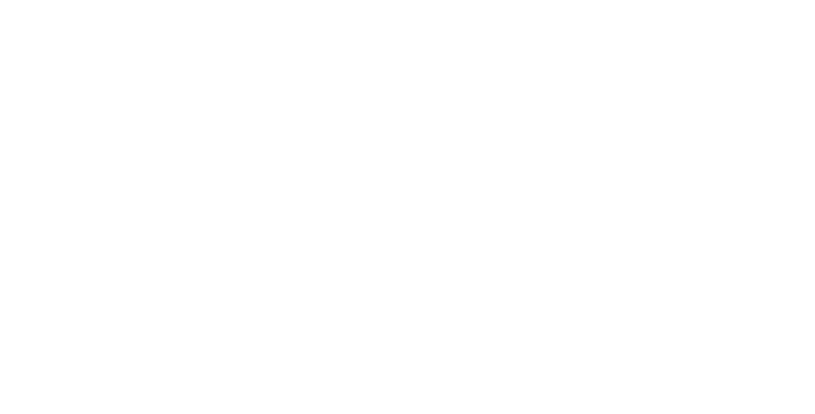
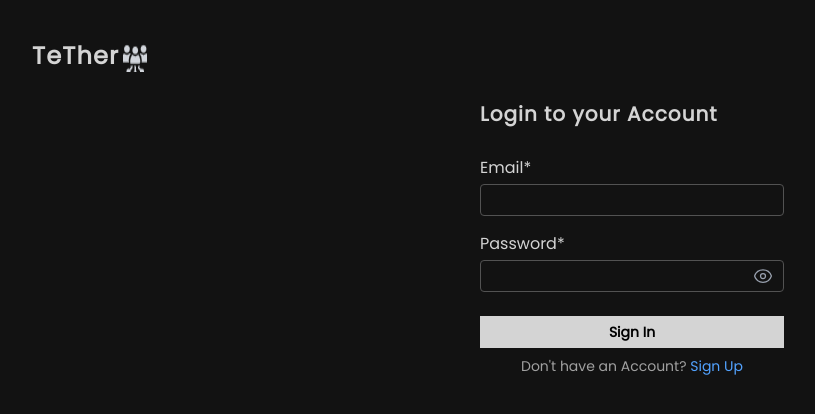
Before and after one commit to rajuperikala01/Tether, a React (Vite) app: page /signin in a window 1280 px wide. Before the commit this address had no page. Shown: the top 414 px of the page, without its empty margins (8-823 px from the left). Built offline with nearby package versions, Linux system fonts and the light colour scheme.

Commit message:
added pages

```diff
--- a/src/App.tsx
+++ b/src/App.tsx
@@ -1,15 +1,15 @@
 import { BrowserRouter, Route, Routes } from "react-router-dom";
-import Home from "./pages/Home";
-import CreateAcc from "./pages/CreateAcc";
-import Login from "./pages/Login";
+import HomePage from "./pages/HomePage";
+import CreateAccPage from "./pages/CreateAccPage";
+import LoginPage from "./pages/LoginPage";
 
 function App() {
   return (
     <BrowserRouter>
       <Routes>
-        <Route path="/" element={<Home />} />
-        <Route path="/signup" element={<CreateAcc />} />
-        <Route path="/" element={<Login />} />
+        <Route path="/" element={<HomePage />} />
+        <Route path="/signup" element={<CreateAccPage />} />
+        <Route path="/signin" element={<LoginPage />} />
       </Routes>
     </BrowserRouter>
   );
--- a/src/components/Signin.tsx
+++ b/src/components/Signin.tsx
@@ -1,3 +1,50 @@
-export default function () {
-  return <div>Signin</div>;
+import { useState } from "react";
+import Input from "../ui/Input";
+import PasswordInput from "../ui/PasswordInput";
+import Button from "../ui/Button";
+import { Link } from "react-router-dom";
+
+function Signin() {
+  const [email, setEmail] = useState<string>("");
+  const [password, setPassword] = useState<string>("");
+  const [showPassword, setShowPassword] = useState<boolean>(false);
+
+  return (
+    <div
+      className="h-screen w-screen bg-[#121212]  flex justify-center
+    pt-20 text-neutral-300 relative"
+    >
+      <h1 className="absolute top-10 left-10 font-bold text-2xl tracking-wider flex gap-1">
+        TeTher
+        <img src="/brand_img.png" alt="" />
+      </h1>
+      <form className="px-10 pt-5 text-start w-full sm:w-[70%] md:w-1/2 lg:w-[30%] mb-4">
+        <h1 className="pb-3 text-xl font-bold tracking-wider">
+          Login to your Account
+        </h1>
+        <Input
+          type="email"
+          id="email"
+          label="Email*"
+          onChange={(e) => setEmail(e)}
+          value={email}
+        />
+        <PasswordInput
+          value={password}
+          onChange={(e) => setPassword(e)}
+          showPassword={showPassword}
+          click={() => setShowPassword(!showPassword)}
+        />
+        <Button content="Sign In" type="submit" />
+        <p className="text-sm w-full text-center mt-2 text-neutral-400">
+          Don't have an Account?{"  "}
+          <Link to={"/signup"} className="text-blue-400">
+            Sign Up
+          </Link>
+        </p>
+      </form>
+    </div>
+  );
 }
+
+export default Signin;
--- a/src/components/Signup.tsx
+++ b/src/components/Signup.tsx
@@ -1,6 +1,8 @@
 import { useState } from "react";
 import Input from "../ui/Input";
 import PasswordInput from "../ui/PasswordInput";
+import Button from "../ui/Button";
+import { Link } from "react-router-dom";
 
 function Signup() {
   const [firstName, setFirstName] = useState<string>("");
@@ -8,17 +10,17 @@
   const [email, setEmail] = useState<string>("");
   const [password, setPassword] = useState<string>("");
   const [showPassword, setShowPassword] = useState<boolean>(false);
-  //   bg-[radial-gradient(circle,_#3d3d3d_1px,_transparent_1px)] bg-[size:30px_30px]
+
   return (
     <div
       className="h-screen w-screen bg-[#121212]  flex justify-center
-    pt-14 text-gray-300 relative"
+    pt-14 text-neutral-300 relative"
     >
       <h1 className="absolute top-10 left-10 font-bold text-2xl tracking-wider flex gap-1">
         TeTher
         <img src="/brand_img.png" alt="" />
       </h1>
-      <form className="px-10 py-8 text-start w-[30%] mb-4">
+      <form className="px-10 py-8 text-start w-full sm:w-[70%] md:w-1/2 lg:w-[30%] mb-4">
         <h1 className="pb-8 text-xl font-bold tracking-wider">
           Create Account
         </h1>
@@ -49,9 +51,13 @@
           showPassword={showPassword}
           click={() => setShowPassword(!showPassword)}
         />
-        <button type="submit" className="w-full">
-          Create Account
-        </button>
+        <Button content="Sign Up" type="submit" />
+        <p className="text-sm w-full text-center mt-2 text-neutral-400">
+          Already have an Account?{"  "}
+          <Link to={"/signin"} className="text-blue-400">
+            Login
+          </Link>
+        </p>
       </form>
     </div>
   );
--- /dev/null
+++ b/src/ui/Button.tsx
@@ -0,0 +1,17 @@
+interface props {
+  type: "submit" | "button" | "reset" | undefined;
+  content: string;
+}
+
+export default function Button({ type, content }: props) {
+  return (
+    <button
+      type={type}
+      className="h-8 w-full mt-6 font-semibold text-sm
+       bg-neutral-300 text-black border-sm
+       hover:bg-neutral-200 hover:shadow-md hover:shadow-neutral-600"
+    >
+      {content}
+    </button>
+  );
+}
--- a/src/ui/Input.tsx
+++ b/src/ui/Input.tsx
@@ -18,7 +18,7 @@
         required
         onChange={(e) => onChange(e.target.value)}
         value={value}
-        className="w-full h-8 pl-2 outline-none border border-neutral-600 rounded-sm"
+        className="w-full h-8 pl-2 outline-none text-sm border border-neutral-600 rounded-sm"
       />
     </div>
   );
--- a/src/ui/PasswordInput.tsx
+++ b/src/ui/PasswordInput.tsx
@@ -20,6 +20,7 @@
           onChange={(e) => onChange(e.target.value)}
           value={value}
           className="w-[87%] h-full outline-none pl-2"
+          required
         />
         {showPassword ? (
           <div
```
Also changed, not shown: src/pages/CreateAccPage.tsx (renamed from src/pages/CreateAcc.tsx), src/pages/HomePage.tsx (renamed from src/pages/Home.tsx), src/pages/LoginPage.tsx (renamed from src/pages/Login.tsx).
